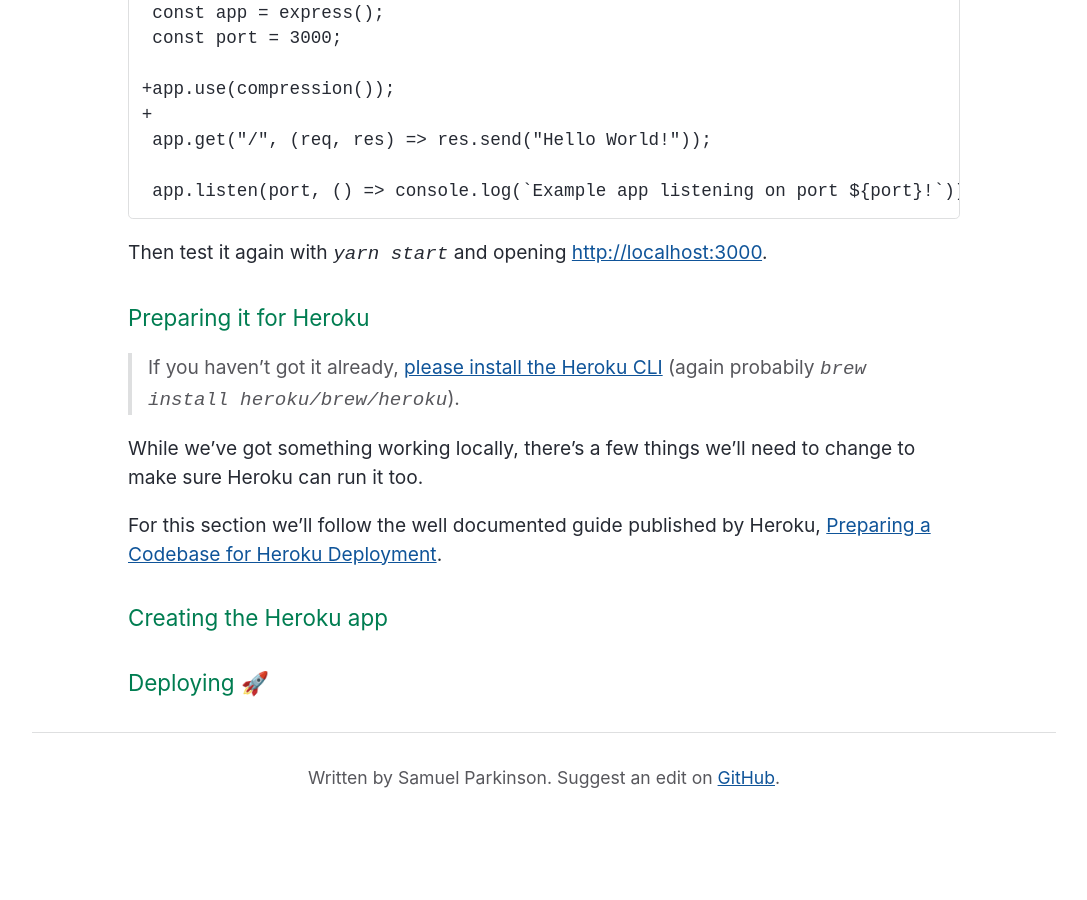
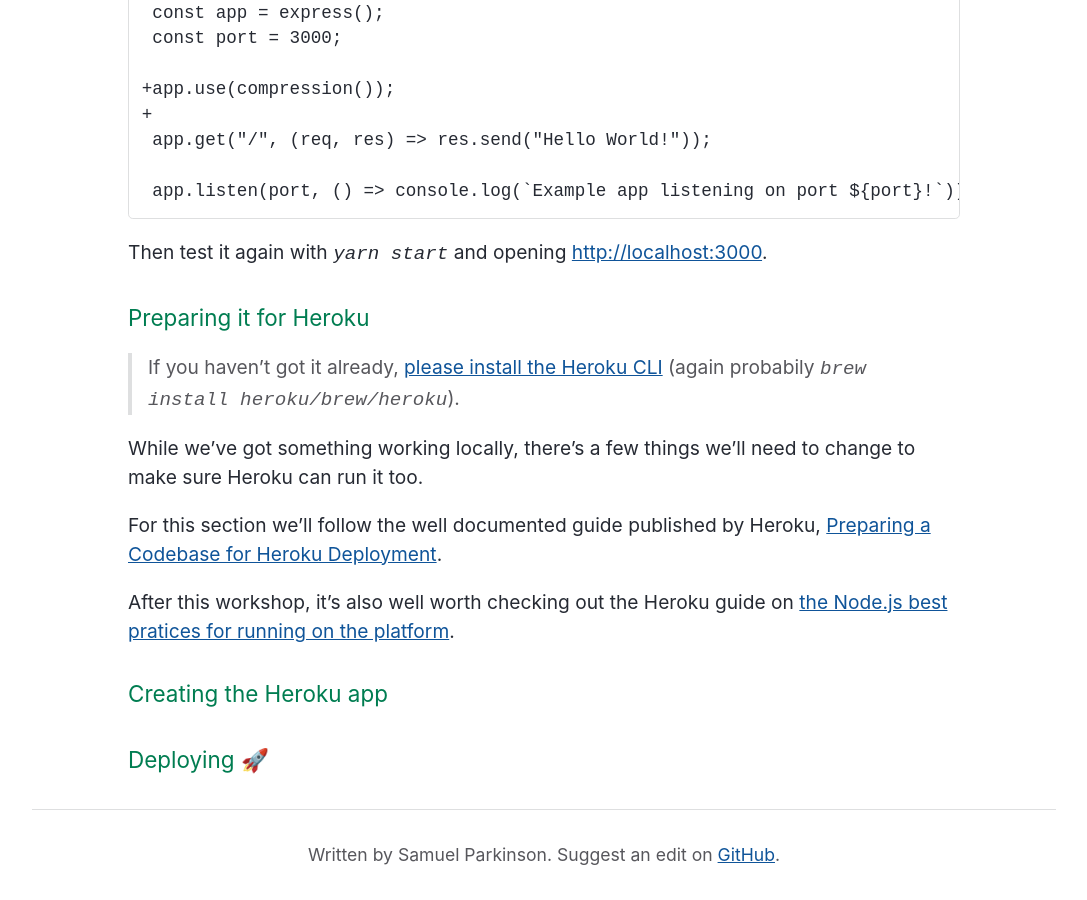
Before and after one commit to sjparkinson/uncomplicated.systems, a Jekyll site: the page built from _posts/2018-09-26-heroku-from-scratch.md, in a window 1280 px wide and 900 px high, scrolled down 2630 px. Shown: the whole window, without its empty margins (96-1183 px from the left). Built offline with Jekyll 4.4.1, drawn with Linux system fonts in a browser that asks for light colours; the repository's description, which GitHub fills in, is left out; before the commit the page ends 3453 px from its top, so only the background shows below that.

Commit message:
Update 2018-09-26-heroku-from-scratch.md

```diff
--- a/_posts/2018-09-26-heroku-from-scratch.md
+++ b/_posts/2018-09-26-heroku-from-scratch.md
@@ -112,6 +112,8 @@
 
 For this section we'll follow the well documented guide published by Heroku, [Preparing a Codebase for Heroku Deployment](https://devcenter.heroku.com/articles/preparing-a-codebase-for-heroku-deployment).
 
+After this workshop, it's also well worth checking out the Heroku guide on [the Node.js best pratices for running on the platform](https://devcenter.heroku.com/articles/node-best-practices).
+
 ### Creating the Heroku app
 
 
```
